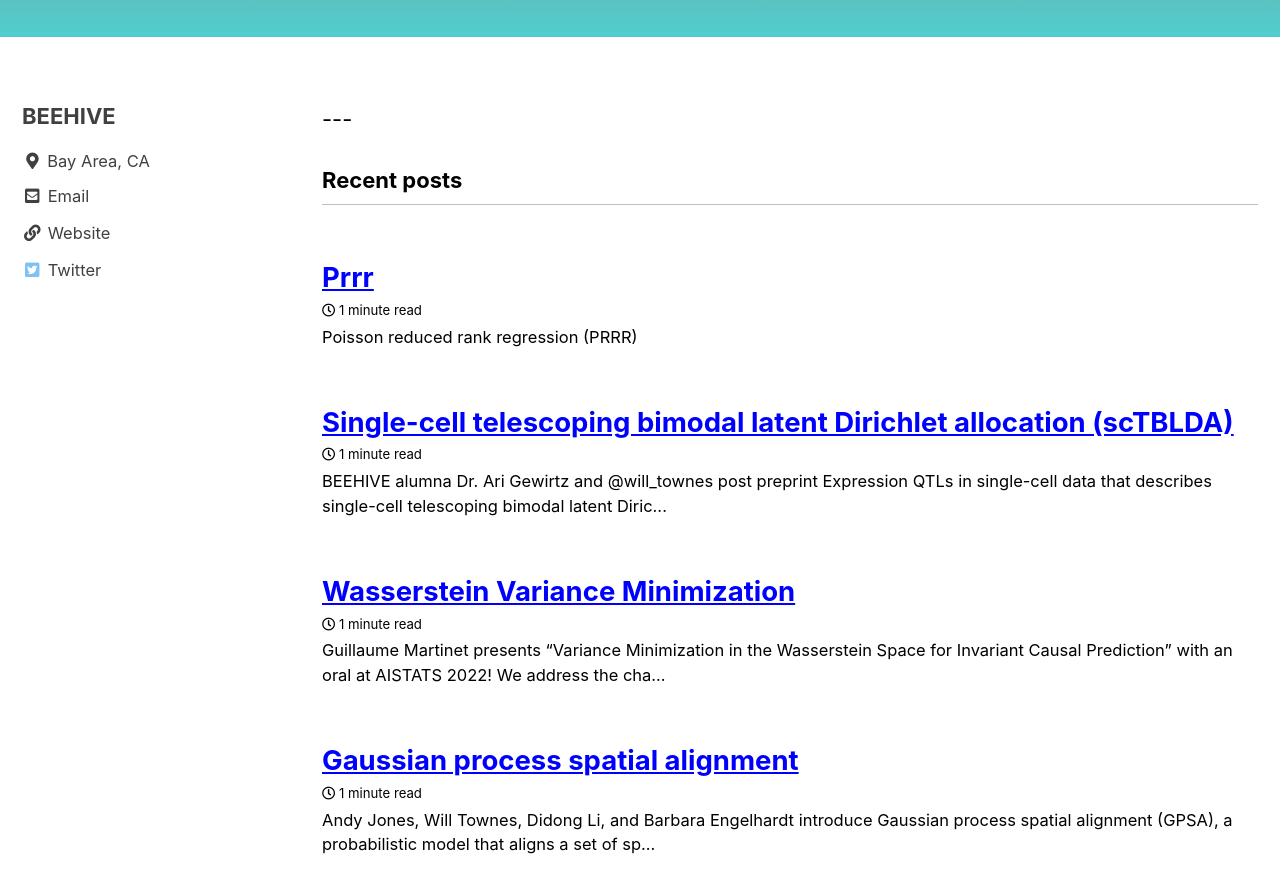
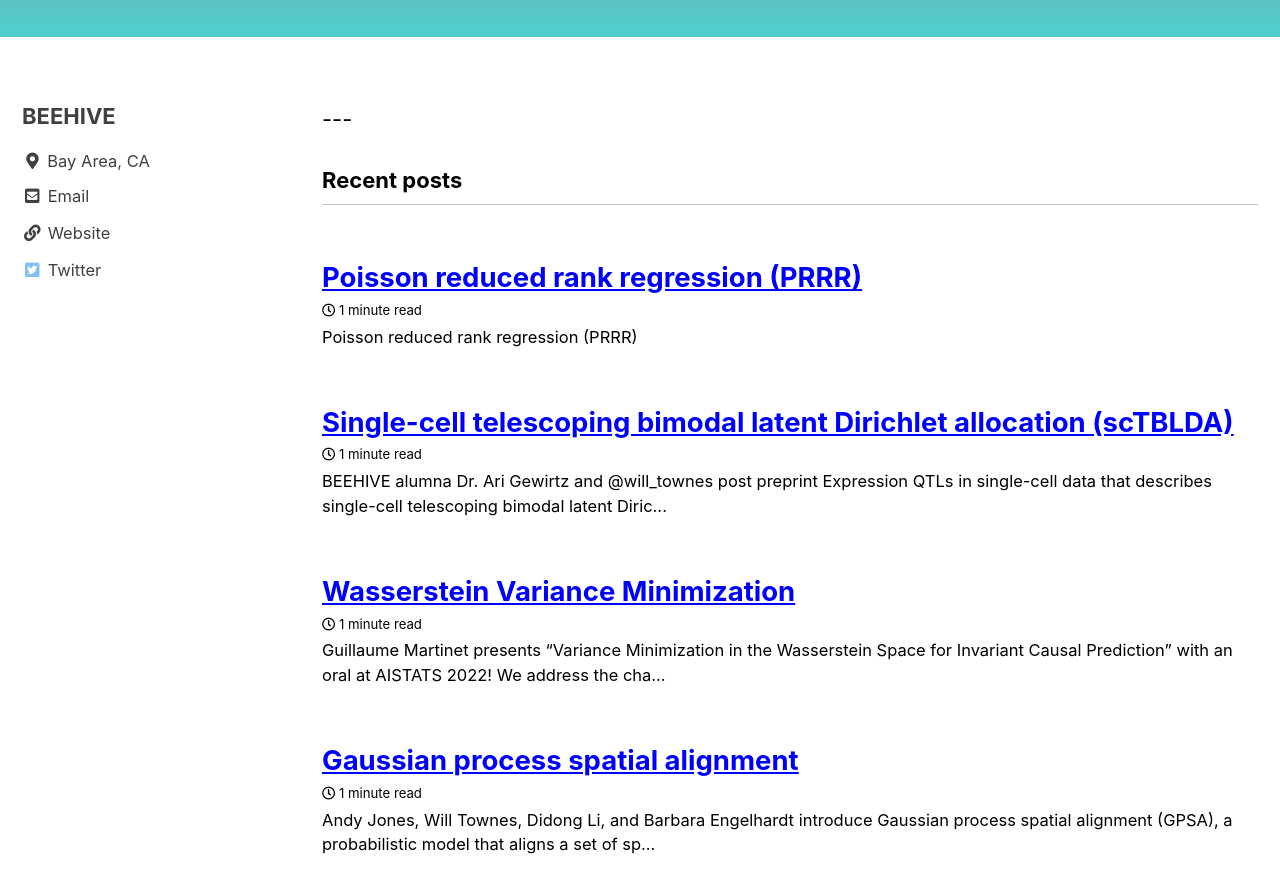
Before and after one commit to stanfordbeehive/stanfordbeehive.github.io, a Jekyll site: the page built from index.html, in a window 1280 px wide and 900 px high, scrolled down 425 px. Shown: the top 893 px of the window. Built offline with Jekyll 4.4.1, drawn with Linux system fonts in a browser that asks for light colours; cached includes are drawn as plain includes; the list of posts is cut into pages by our own code.

Commit message:
Update 2022-12-11-PRRR.md

```diff
--- a/_posts/2022-12-11-PRRR.md
+++ b/_posts/2022-12-11-PRRR.md
@@ -1,3 +1,8 @@
+---
+layout: post
+title:  "Poisson reduced rank regression (PRRR)"
+---
+
 ## Poisson reduced rank regression (PRRR)
 
 Tiana Fitzgerald, Andy Jones, Barbara Engelhardt
```
